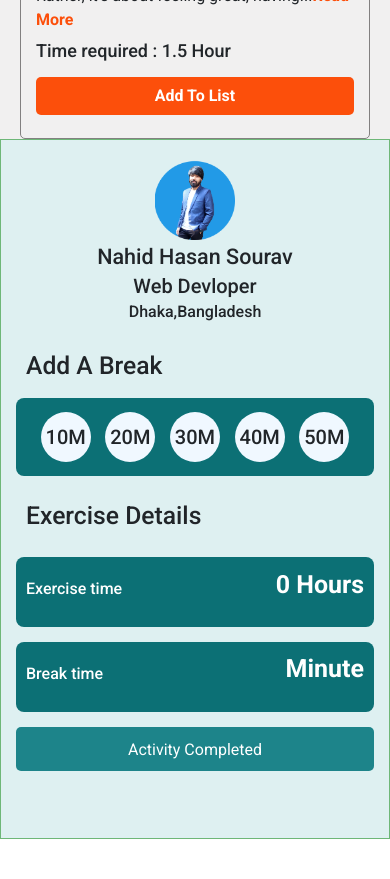
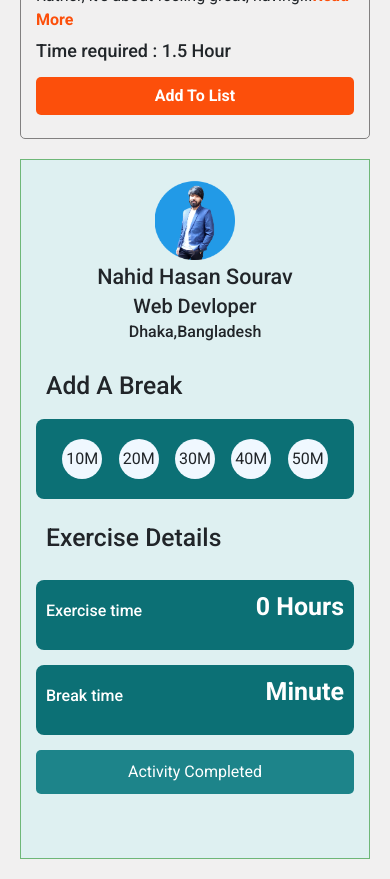
Before and after one commit to Nahid-Hasan-Sourav/day-to-day-routine-a-8, a React (Create React App) app: page / in a window 390 px wide. Shown: the part 2880-3759 px from the top of the page. Before the commit the page ends 3719 px from the top, so only its background shows below. Built offline with nearby package versions, Linux system fonts and the light colour scheme.

Commit message:
fixed responsive issue

```diff
--- a/src/components/Breaktime/Breaktime.css
+++ b/src/components/Breaktime/Breaktime.css
@@ -11,21 +11,36 @@
     display:
     flex;
    justify-content: space-evenly;
+   align-items: center;
    padding: 10px;
    background-color: #0c7075;
    border-radius: 8px;
+   height: 80px;
 }
-.break-circle-time h5{
-   width: 50px !important;
-   height: 50px !important;
+.break-circle-time p{
+   width: 40px !important;
+   height:40px !important;
    display: flex;
    justify-content: center;
    align-items: center;
    background-color: aliceblue;
    border-radius: 50% !important;
    cursor: pointer;
-  padding: 6px;
+   margin-left: 5px;
+   padding:26px;
+
 }
 .break-time-container{
     margin-top: 20px;
 }
+
+@media (max-width: 575.98px) {
+    .break-circle-time p{
+        width: 40px !important;
+        height:40px !important;
+        font-size: 16px;
+       margin: 0px;
+       padding: 10px;
+
+     }
+  }
--- a/src/components/Breaktime/Breaktime.js
+++ b/src/components/Breaktime/Breaktime.js
@@ -42,11 +42,11 @@ const Breaktime = ({saveTime}) => {
                     <h2>Add A Break</h2>
                   </div>
                   <div className="break-circle-time">
-                  <h5 onClick={takenTime}>10M</h5>
-                  <h5 onClick={takenTime}>20M</h5>
-                  <h5 onClick={takenTime}>30M</h5>
-                  <h5 onClick={takenTime}>40M</h5>
-                  <h5 onClick={takenTime}>50M</h5>
+                  <p onClick={takenTime}>10M</p>
+                  <p onClick={takenTime}>20M</p>
+                  <p onClick={takenTime}>30M</p>
+                  <p onClick={takenTime}>40M</p>
+                  <p onClick={takenTime}>50M</p>
                     {/* {timeArray.map((t,id) => {
                       return <h5
                       onClick={takenTime} key={id}
--- a/src/components/Home/Home.css
+++ b/src/components/Home/Home.css
@@ -130,10 +130,10 @@
 
         grid-template-columns: repeat(1,1fr);
 
-
-
-
     }
+    .right-side{
+        margin: 20px;
+     }
 
   }
 
@@ -163,7 +163,7 @@
     }
   }
   @media (min-width: 768px) and (max-width: 991.98px) {
-    .home-container{
+    /* .home-container{
 
         grid-template-columns:repeat(1,1fr);
         grid-template-areas:
@@ -171,10 +171,10 @@
         "rs";
         grid-column-gap: 10px;
         margin: 0px 20px;
-    }
+    } */
     .left-side{
 
-        grid-template-columns: repeat(2,1fr);
+        grid-template-columns: repeat(1,1fr);
 
     }
     .right-side{
@@ -183,7 +183,7 @@
 
   }
   @media (min-width: 992px) and (max-width: 1199.98px) {
-    .home-container{
+    /* .home-container{
 
         grid-template-columns:repeat(1,1fr);
         grid-template-areas:
@@ -191,13 +191,10 @@
         "rs";
         grid-column-gap: 10px;
         margin: 0px 20px;
-    }
+    } */
     .left-side{
 
         grid-template-columns: repeat(2,1fr);
 
-
-
-
     }
   }
--- a/src/components/Home/Home.js
+++ b/src/components/Home/Home.js
@@ -54,8 +54,9 @@ const Home = () => {
     console.log("Save Time",saveTime)
 
     return (
+        <div>
+
 <div className='main-home-container'>
-
 
            <div className="home-container">
                <div className="left-sides">
@@ -104,6 +105,8 @@ const Home = () => {
            </div>
 
            </div>
+
+        </div>
     );
 };
 
```
Lines whose indentation alone changed are shown as unchanged.
